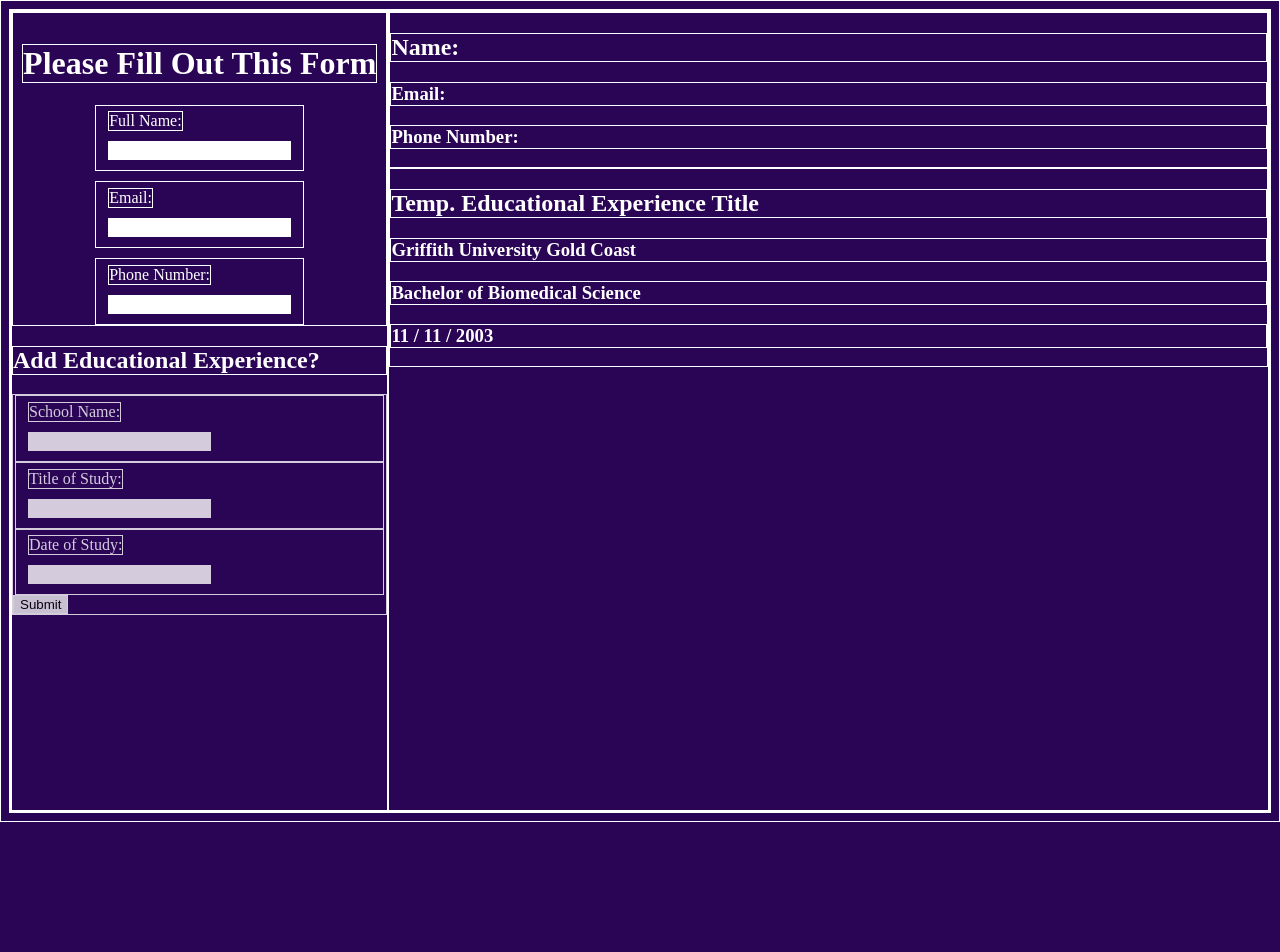
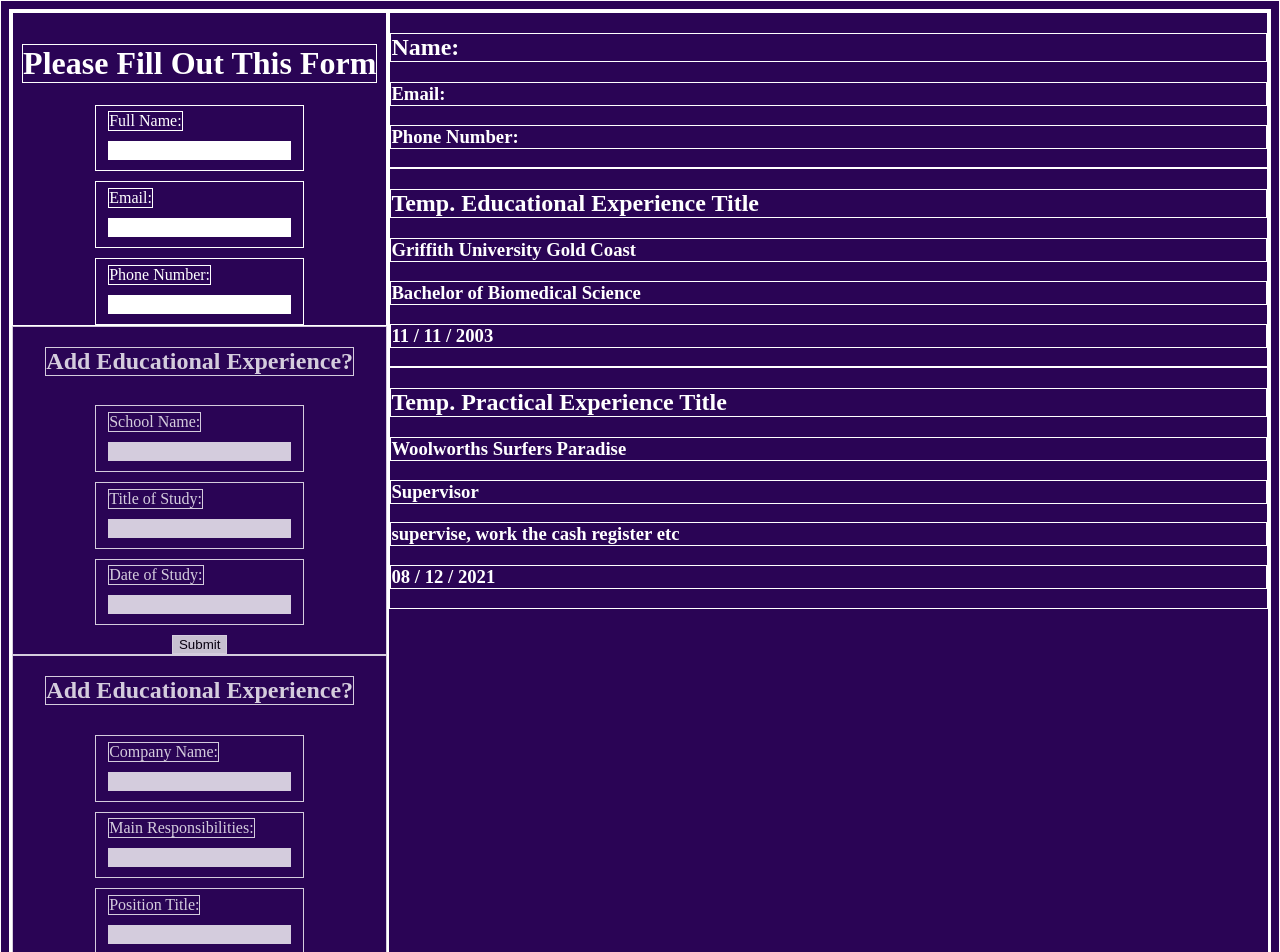
Before and after one commit to MrMarshal11/Using-React, a React (Vite) app in the folder Project trl.2 - CV Application/: page / in a window 1280 px wide. Shown: the top 952 px of the page. Before the commit the page ends 822 px from the top, so only its background shows below. Built offline with nearby package versions, Linux system fonts and the light colour scheme.

Commit message:
Completed functionality of the PracticalForm.jsx

```diff
--- a/Project trl.2 - CV Application/src/components/App.jsx
+++ b/Project trl.2 - CV Application/src/components/App.jsx
@@ -3,6 +3,7 @@ import "../styles/App.css";
 import Form from "./form";
 import CV from "./CV";
 import EducationalForm from "./EducationForm";
+import PracticalForm from "./PracticalForm";
 
 function App() {
   // PersistentForm
@@ -56,21 +57,58 @@ function App() {
       id: crypto.randomUUID(),
       schoolName: schoolName,
       titleOfStudy: titleOfStudy,
-      dateOfStudy: dateOfStudy
-    }
+      dateOfStudy: dateOfStudy,
+    };
 
-    setEducationalExperience((array) => [...array, newExperience,]);
+    setEducationalExperience((array) => [...array, newExperience]);
   };
 
-  // update on input change
-  // when submit, push new object into educational experience
+  // PracticalForm
+  const [practicalExperience, setPracticalExperience] = useState([
+    {
+      id: crypto.randomUUID(),
+      companyName: "Woolworths Surfers Paradise",
+      positionTitle: "Supervisor",
+      mainResponsibilities: "supervise, work the cash register etc",
+      dateOfWork: "08 / 12 / 2021",
+    },
+  ]);
 
-  // figure out how to do the one below:
+  const [companyName, setCompanyName] = useState("");
+  const [positionTitle, setPositionTitle] = useState("");
+  const [mainResponsibilities, setMainResponsibilities] = useState("");
+  const [dateOfWork, setDateOfWork] = useState("");
 
-  // after thats done, send it to CV and then map educationalForm
-  // display results in a new div
+  const updateCompanyName = (e) => {
+    setCompanyName(e.target.value);
+  };
 
-  // another thing to fix is to make the new form submits into objects not arrays
+  const updatePositionTitle = (e) => {
+    setPositionTitle(e.target.value);
+  };
+
+  const updateMainResponsibilities = (e) => {
+    setMainResponsibilities(e.target.value);
+  };
+
+  const updateDateOfWork = (e) => {
+    setDateOfWork(e.target.value);
+  };
+
+  // On button submit, update educational form
+  const submitPracticalExperience = (e) => {
+    e.preventDefault();
+
+    const newPracticalExperience = {
+      id: crypto.randomUUID(),
+      companyName: companyName,
+      mainResponsibilities: mainResponsibilities,
+      positionTitle: positionTitle,
+      dateOfWork: dateOfWork,
+    };
+
+    setPracticalExperience((array) => [...array, newPracticalExperience]);
+  };
 
   return (
     <>
@@ -87,6 +125,14 @@ function App() {
           updateDateOfStudy={updateDateOfStudy}
           submitEducationalExperience={submitEducationalExperience}
         />
+
+        <PracticalForm
+        companyName={companyName}
+        mainResponsibilities={mainResponsibilities}
+        positionTitle={positionTitle}
+        dateOfWork={dateOfWork}
+        submitPracticalExperience={submitPracticalExperience}
+        />
       </div>
       <div className="right">
         <CV
@@ -95,6 +141,7 @@ function App() {
           phoneNumber={phoneNumber}
 
           educationalExperience={educationalExperience}
+          practicalExperience={practicalExperience}
         />
       </div>
     </>
--- a/Project trl.2 - CV Application/src/components/CV.jsx
+++ b/Project trl.2 - CV Application/src/components/CV.jsx
@@ -6,6 +6,7 @@ function CV({
   phoneNumber,
 
   educationalExperience,
+  practicalExperience
 }) {
   return (
     <>
@@ -25,6 +26,18 @@ function CV({
           </div>
         );
       })}
+
+      {practicalExperience.map((arr) => {
+        return (
+          <div key={arr.id}>
+            <h2>Temp. Practical Experience Title</h2>
+            <h3>{arr.companyName}</h3>
+            <h3>{arr.positionTitle}</h3>
+            <h3>{arr.mainResponsibilities}</h3>
+            <h3>{arr.dateOfWork}</h3>
+          </div>
+        );
+      })}
     </>
   );
 }
--- a/Project trl.2 - CV Application/src/components/EducationForm.jsx
+++ b/Project trl.2 - CV Application/src/components/EducationForm.jsx
@@ -1,4 +1,4 @@
-import "../styles/EducationalForm.css";
+import "../styles/secondaryForms.css";
 
 function EducationalForm({
   updateDateOfStudy,
@@ -8,8 +8,9 @@ function EducationalForm({
 }) {
   return (
     <>
-      <h2>Add Educational Experience?</h2>
       <form className="secondaryForm" onSubmit={submitEducationalExperience}>
+        <h2>Add Educational Experience?</h2>
+
         <fieldset>
           <label>School Name: </label>
           <input onChange={updateSchoolName} />
@@ -31,6 +32,4 @@ function EducationalForm({
   );
 }
 
-// A section to add your educational experience (school name, title of study and date of study)
-
 export default EducationalForm;
--- /dev/null
+++ b/Project trl.2 - CV Application/src/components/PracticalForm.jsx
@@ -0,0 +1,41 @@
+import "../styles/secondaryForms.css";
+
+function PracticalForm({
+    updateCompanyName,
+    updateMainResponsibilities,
+    updatePositionTitle,
+    updateDateOfWork,
+    submitPracticalExperience
+}) {
+  return (
+    <>
+      <form className="secondaryForm" onSubmit={submitPracticalExperience}>
+        <h2>Add Educational Experience?</h2>
+
+        <fieldset>
+          <label>Company Name: </label>
+          <input onChange={updateCompanyName} />
+        </fieldset>
+
+        <fieldset>
+          <label>Main Responsibilities: </label>
+          <input onChange={updateMainResponsibilities} />
+        </fieldset>
+
+        <fieldset>
+          <label>Position Title: </label>
+          <input onChange={updatePositionTitle} />
+        </fieldset>
+
+        <fieldset>
+          <label>Date Of Work: </label>
+          <input onChange={updateDateOfWork} />
+        </fieldset>
+
+        <button type="submit">Submit</button>
+      </form>
+    </>
+  );
+}
+
+export default PracticalForm;
--- a/Project trl.2 - CV Application/src/styles/form.css
+++ b/Project trl.2 - CV Application/src/styles/form.css
@@ -1,4 +1,4 @@
-.persistentForm {
+.persistentForm, form {
   display: flex;
   flex-flow: column;
   align-items: center;
```
Also changed, not shown: Project trl.2 - CV Application/src/styles/secondaryForms.css (renamed from Project trl.2 - CV Application/src/styles/EducationalForm.css).
